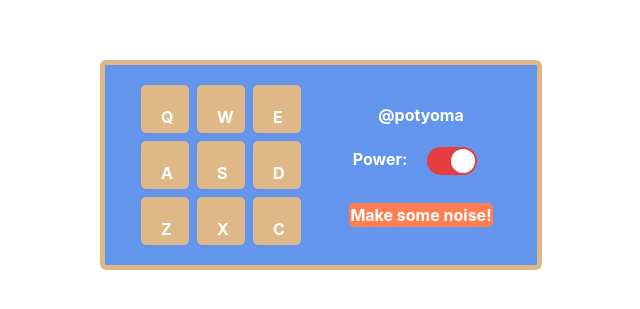
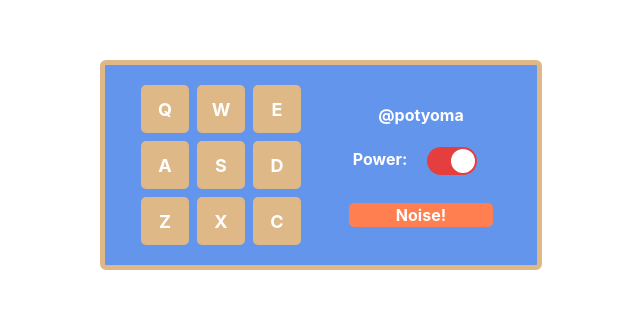
Before and after one commit to potyoma/drum-machine, a React (Vite) app: page / in a window 1280 px wide. Shown: the part 241-550 px from the top of the page, without its empty margins (319-959 px from the left). Built offline with nearby package versions, Linux system fonts and the light colour scheme.

Commit message:
Properly centered buttons' descriptions

```diff
--- a/src/components/buttons/drumButton.tsx
+++ b/src/components/buttons/drumButton.tsx
@@ -1,4 +1,4 @@
-import { Box, Button, Text } from "@chakra-ui/react"
+import { Box, Text } from "@chakra-ui/react"
 import React, { useEffect, useState } from "react"
 import { DrumPad } from "../../constants"
 
@@ -49,8 +49,10 @@ const DrumButton: React.FC<Props> = ({ mute, button, onClick }) => {
       width="6vh"
       height="6vh"
       bg={buttonColor}
+      display="flex"
+      alignItems="center"
+      justifyContent="center"
       borderRadius={5}
-      p={5}
       sx={{
         cursor: "pointer",
       }}
@@ -61,8 +63,8 @@ const DrumButton: React.FC<Props> = ({ mute, button, onClick }) => {
         src={button.audio}
         className="clip"
         hidden
-      ></audio>
-      <Text align="center" as="b" color="white">
+      />
+      <Text fontSize="lg" as="b" color="white" align="center">
         {button.name}
       </Text>
     </Box>
--- a/src/components/controlPanel/buttonDisplay.tsx
+++ b/src/components/controlPanel/buttonDisplay.tsx
@@ -16,7 +16,7 @@ const ButtonDisplay: React.FC<Props> = ({ button }) => {
       id="display"
     >
       <Text color="white" as="b" align="center">
-        {button?.description || "Make some noise!"}
+        {button?.description || "Noise!"}
       </Text>
     </Box>
   )
```
